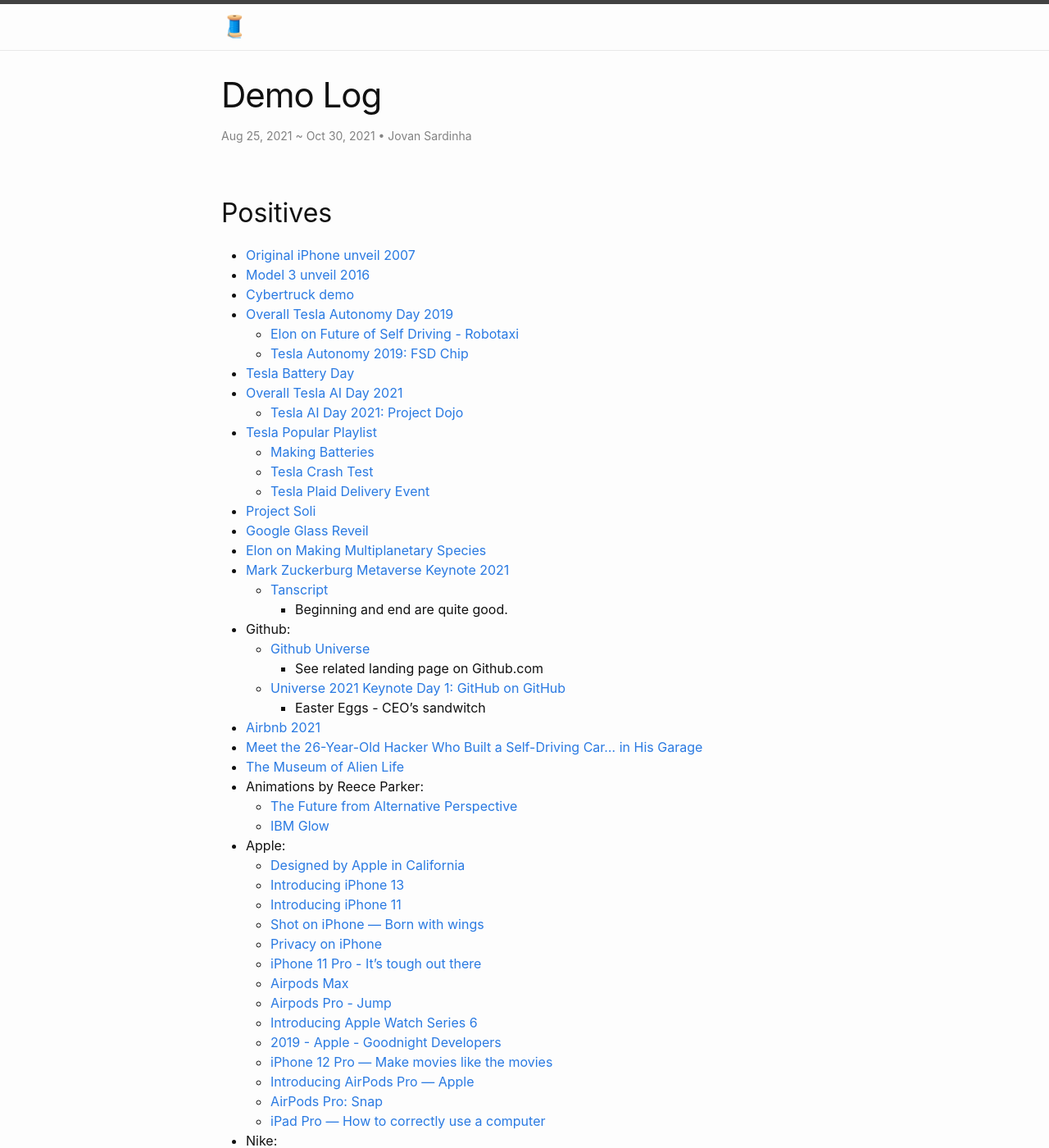
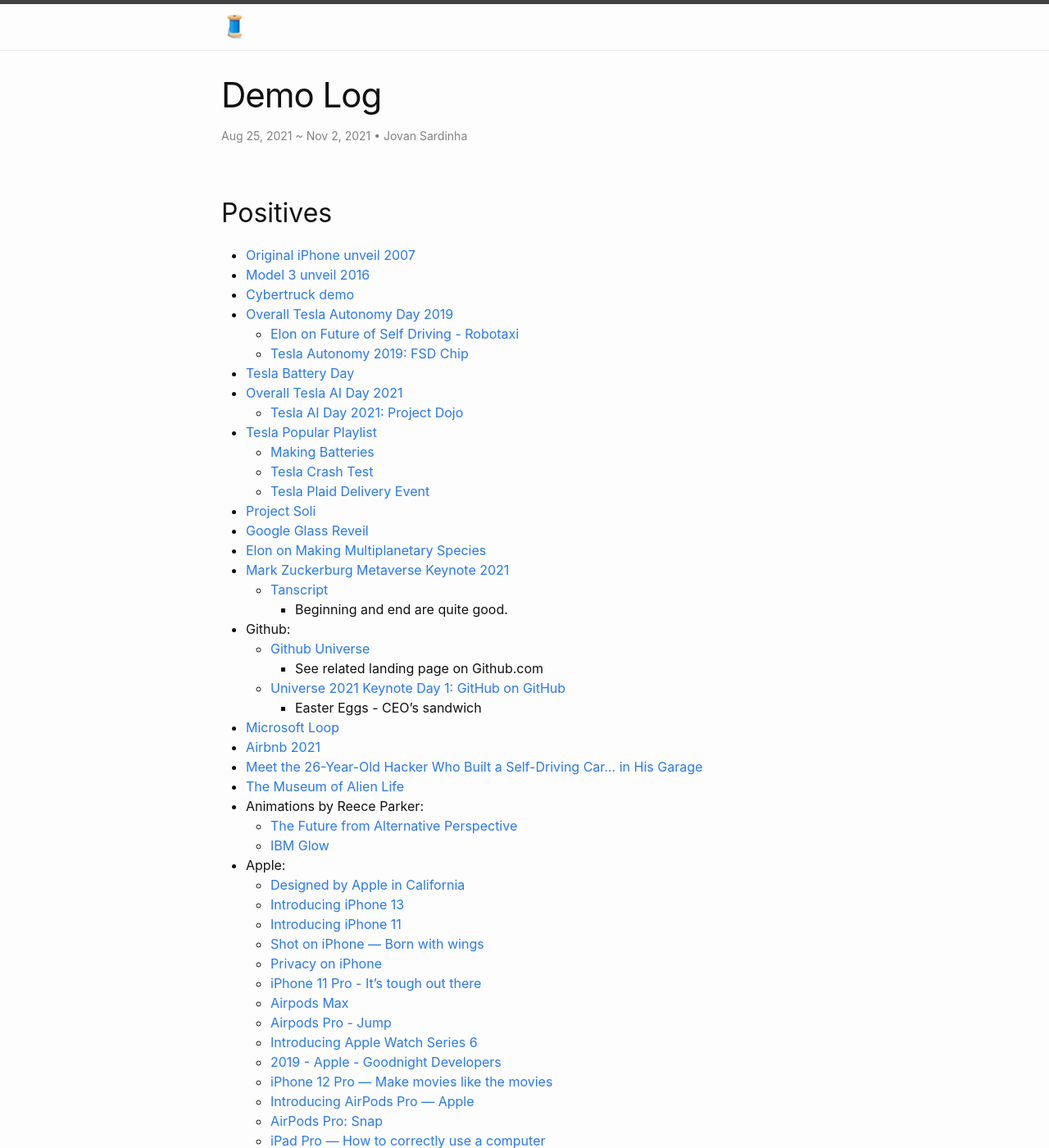
Before and after one commit to jovsa/jovsa.github.io, a Jekyll site: the page built from _posts/2021-08-25-demos-log.md, in a window 1280 px wide and 1400 px high. Shown: the whole window at 82% size. Built offline with Jekyll 4.4.1, drawn with Linux system fonts in a browser that asks for light colours.

Commit message:
added to demo log

```diff
--- a/_posts/2021-08-25-demos-log.md
+++ b/_posts/2021-08-25-demos-log.md
@@ -2,7 +2,7 @@
 layout: post
 title: "Demo Log"
 categories: notes
-modified_date: Oct 30, 2021
+modified_date: Nov 2, 2021
 author:
 - Jovan Sardinha
 ---
@@ -32,7 +32,8 @@
   * [Github Universe](https://www.youtube.com/watch?v=2m9nUP-e8Co&t)
     * See related landing page on Github.com
   * [Universe 2021 Keynote Day 1: GitHub on GitHub](https://www.youtube.com/watch?v=etMvd9IKPH4)
-    * Easter Eggs - CEO's sandwitch
+    * Easter Eggs - CEO's sandwich
+* [Microsoft Loop](https://www.microsoft.com/en-us/microsoft-loop)
 * [Airbnb 2021](https://www.youtube.com/watch?v=w-kzCpHYK24)
 * [Meet the 26-Year-Old Hacker Who Built a Self-Driving Car... in His Garage](https://www.youtube.com/watch?v=KTrgRYa2wbI)
 * [The Museum of Alien Life](https://www.youtube.com/watch?v=ThDYazipjSI)
```
